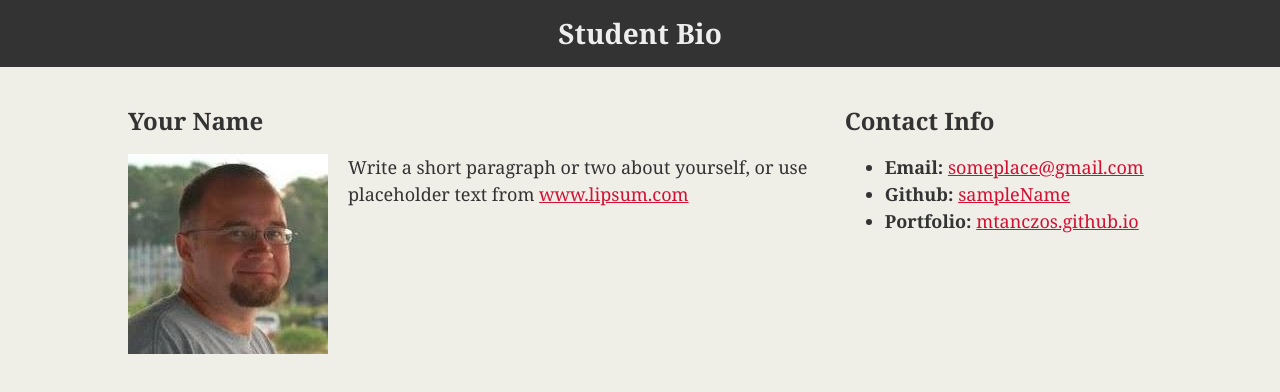
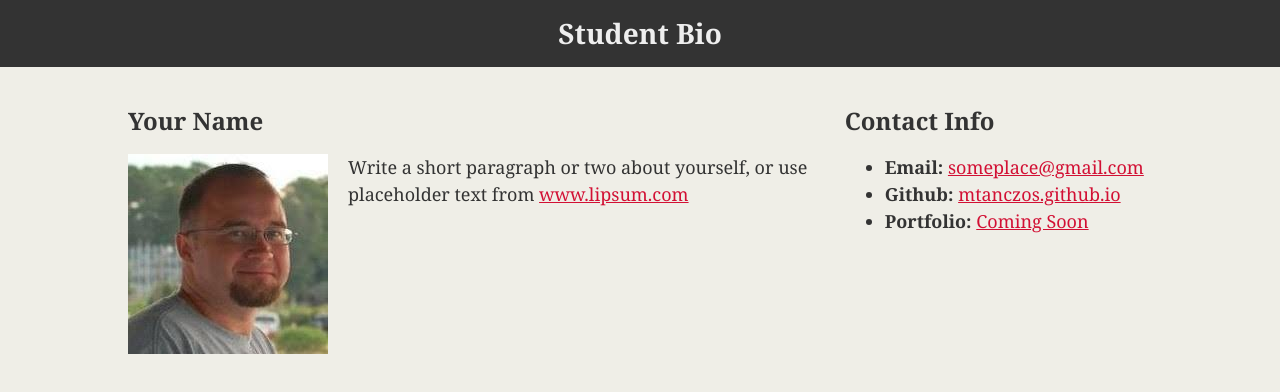
Before and after one commit to mtanczos/mtanczos.github.io, a plain HTML site: page index.html in a window 1280 px wide. Drawn offline with Linux system fonts and the light colour scheme.

Commit message:
Update index.html

```diff
--- a/index.html
+++ b/index.html
@@ -32,8 +32,8 @@
 
       <ul>
         <li><strong>Email:</strong> <a href="#">someplace@gmail.com</a></li>
-        <li><strong>Github:</strong> <a href="#">sampleName</a></li>
-        <li><strong>Portfolio:</strong> <a href="https://mtanczos.github.io/">mtanczos.github.io</a></li>
+        <li><strong>Github:</strong> <a href="https://mtanczos.github.io/">mtanczos.github.io</a></li>
+        <li><strong>Portfolio:</strong> <a href="">Coming Soon</a></li>
       </ul>
 
     </section>
```
